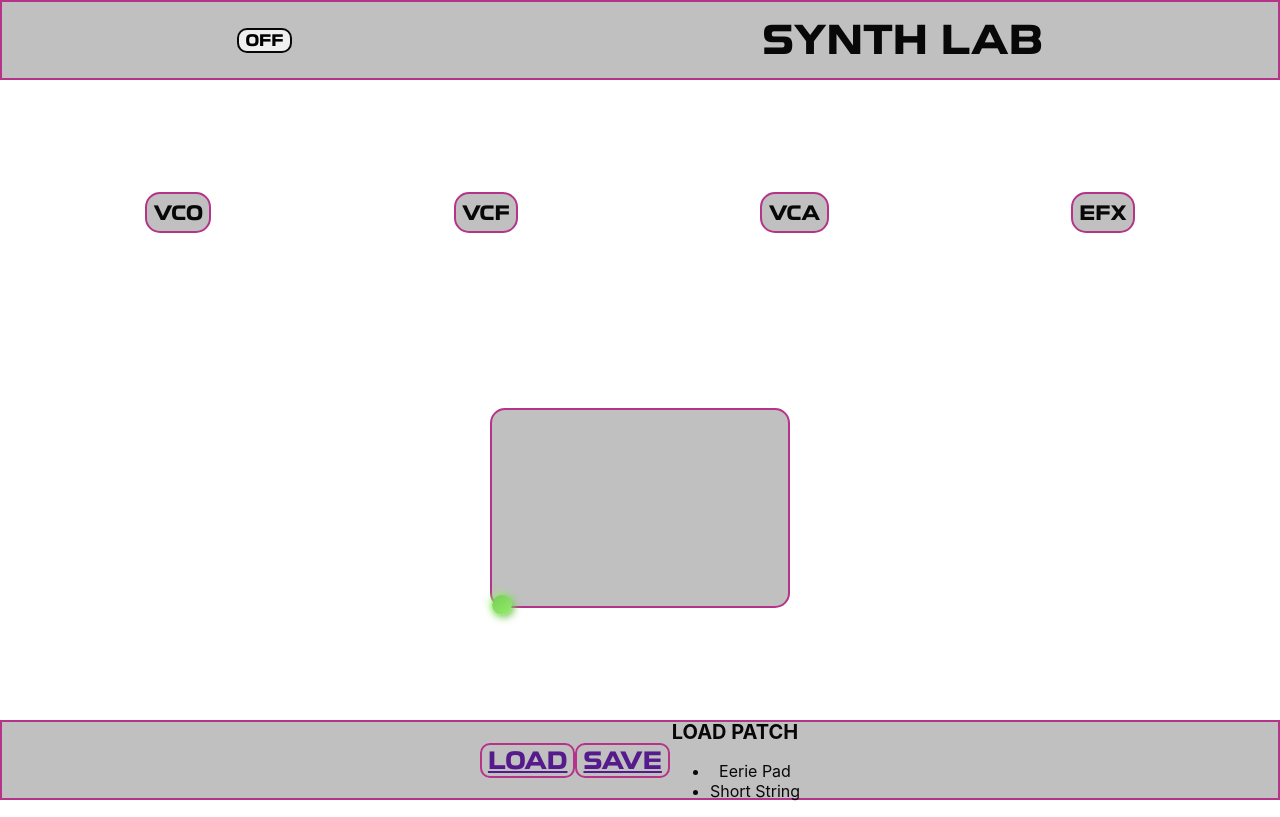
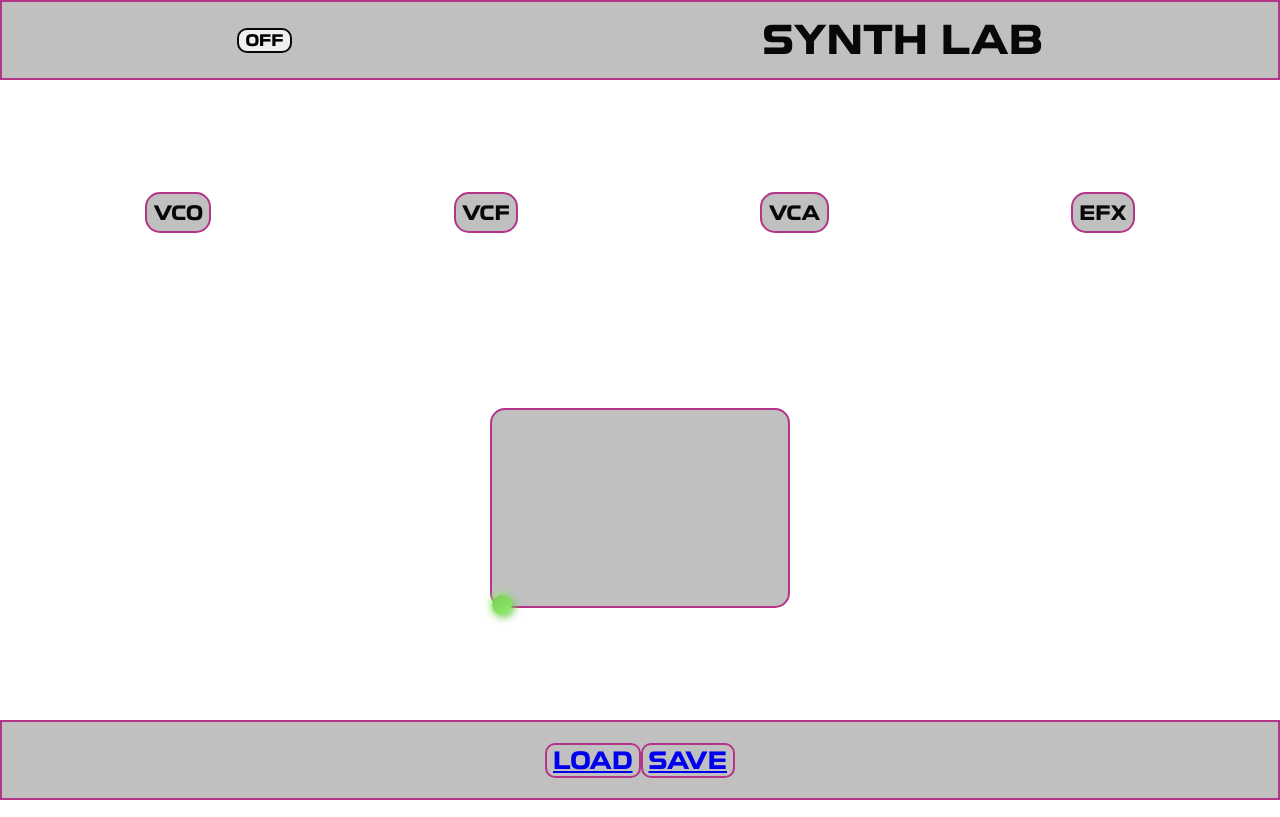
Before and after one commit to PhilippAubert/capstone-digitalSynth, a React (Create React App) app: page /load in a window 1280 px wide. Built offline with nearby package versions, Linux system fonts and the light colour scheme.

Commit message:
Add Load/Save.css with hardcoded list and input

```diff
--- a/src/components/Footer.js
+++ b/src/components/Footer.js
@@ -8,18 +8,18 @@ export default function Footer({ onClickSave, onClickLoad }) {
     <div className="Footer">
       <div className="FooterNav">
         <button className="FooterButton" onClick={onClickLoad}>
-          <Link>LOAD</Link>
+          <Link to="load">LOAD</Link>
         </button>
 
         <button className="FooterButton" onClick={onClickSave}>
-          <Link>SAVE</Link>
+          <Link to="save">SAVE</Link>
         </button>
 
         <Switch>
-          <Route>
+          <Route path="/load">
             <Load />
           </Route>
-          <Route>
+          <Route path="/save">
             <Save />
           </Route>
         </Switch>
--- a/src/components/Load.js
+++ b/src/components/Load.js
@@ -1,13 +1,28 @@
 import React from "react";
+import "./css/Load.css";
+import { Link } from "react-router-dom";
 
 export default function Load() {
   return (
-    <div>
+    <div className="Loaded-Patches">
       <h2>LOAD PATCH</h2>
-      <ul>
-        <li> Eerie Pad</li>
-        <li> Short String</li>
+      <ul className="Loaded-List">
+        <li className="Loaded-List-Item"> Eerie Pad</li>
+        <li className="Loaded-List-Item"> Short String</li>
+        <li className="Loaded-List-Item"> Short String</li>
+
+        <li className="Loaded-List-Item"> Short String</li>
+        <li className="Loaded-List-Item"> Short String</li>
+        <li className="Loaded-List-Item"> Short String</li>
+        <li className="Loaded-List-Item"> Short String</li>
+        <li className="Loaded-List-Item"> Short String</li>
+        <li className="Loaded-List-Item"> Short String</li>
+        <li className="Loaded-List-Item"> Short String</li>
+        <li className="Loaded-List-Item"> Short String</li>
       </ul>
+      <h2>CLICK</h2> <button>
+        <Link to="/oscillator">HERE</Link>
+        </button> <h2>TO LOAD</h2>
     </div>
   );
 }
--- a/src/components/Save.js
+++ b/src/components/Save.js
@@ -1,13 +1,14 @@
 import React from "react";
+import "./css/Save.css";
 
 export default function Save() {
   return (
-    <div>
+    <div className="Save-Patch">
       <h2>SAVE PATCH</h2>
-      <label> NAME PATCH</label>
-      <imput>
-        <textarea> </textarea>
-      </imput>
+      <div className="Save-Patch-Area">
+        <label> NAME PATCH</label>
+        <input></input>
+      </div>
     </div>
   );
 }
--- /dev/null
+++ b/src/components/css/Load.css
@@ -0,0 +1,27 @@
+.Loaded-Patches {
+  font-family: "Toxigenesis";
+  position: absolute;
+  background-color: var(--background-body-color);
+  margin-bottom: 190%;
+  z-index: 9999;
+  border: 10px solid var(--general-border-color);
+  border-radius: 15px;
+  width: 80%;
+}
+
+.Loaded-List {
+  list-style-type: none;
+  text-align: left;
+  margin:0 3rem;
+}
+
+.Loaded-List-Item {
+  color: #f00;
+}
+
+button {
+  border-radius: 5px;
+  font-size: 1.2em;
+  font-family:"Toxigenesis";
+  color:var(--bod)
+}
--- /dev/null
+++ b/src/components/css/Save.css
@@ -0,0 +1,11 @@
+.Save-Patch {
+  font-family: "Toxigenesis";
+  position: absolute;
+  background-color: var(--background-body-color);
+  margin-bottom: 190%;
+  z-index: 9999;
+  border: 10px solid var(--general-border-color);
+  border-radius: 15px;
+  width: 80%;
+  height:60%;
+}
```
